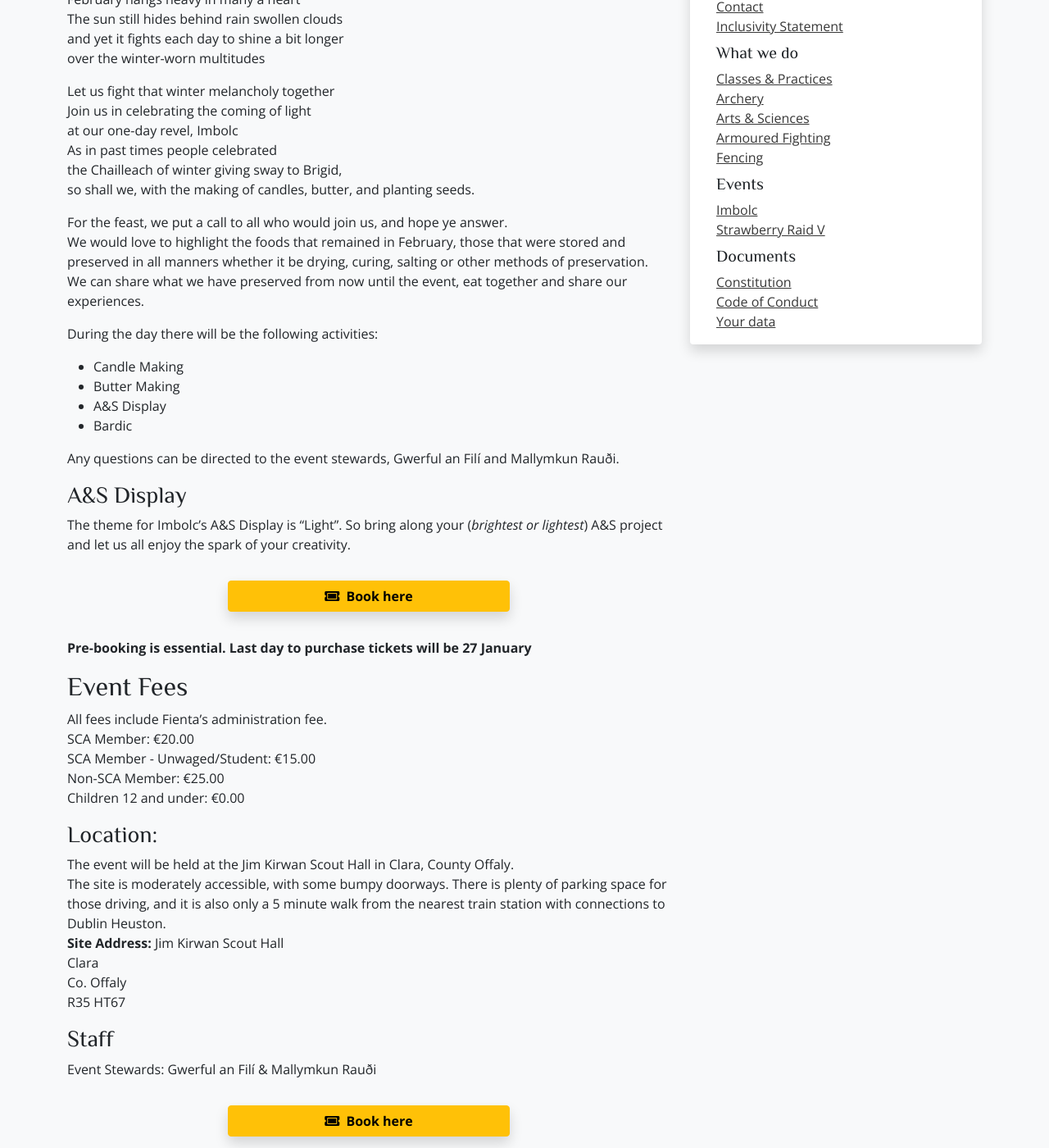
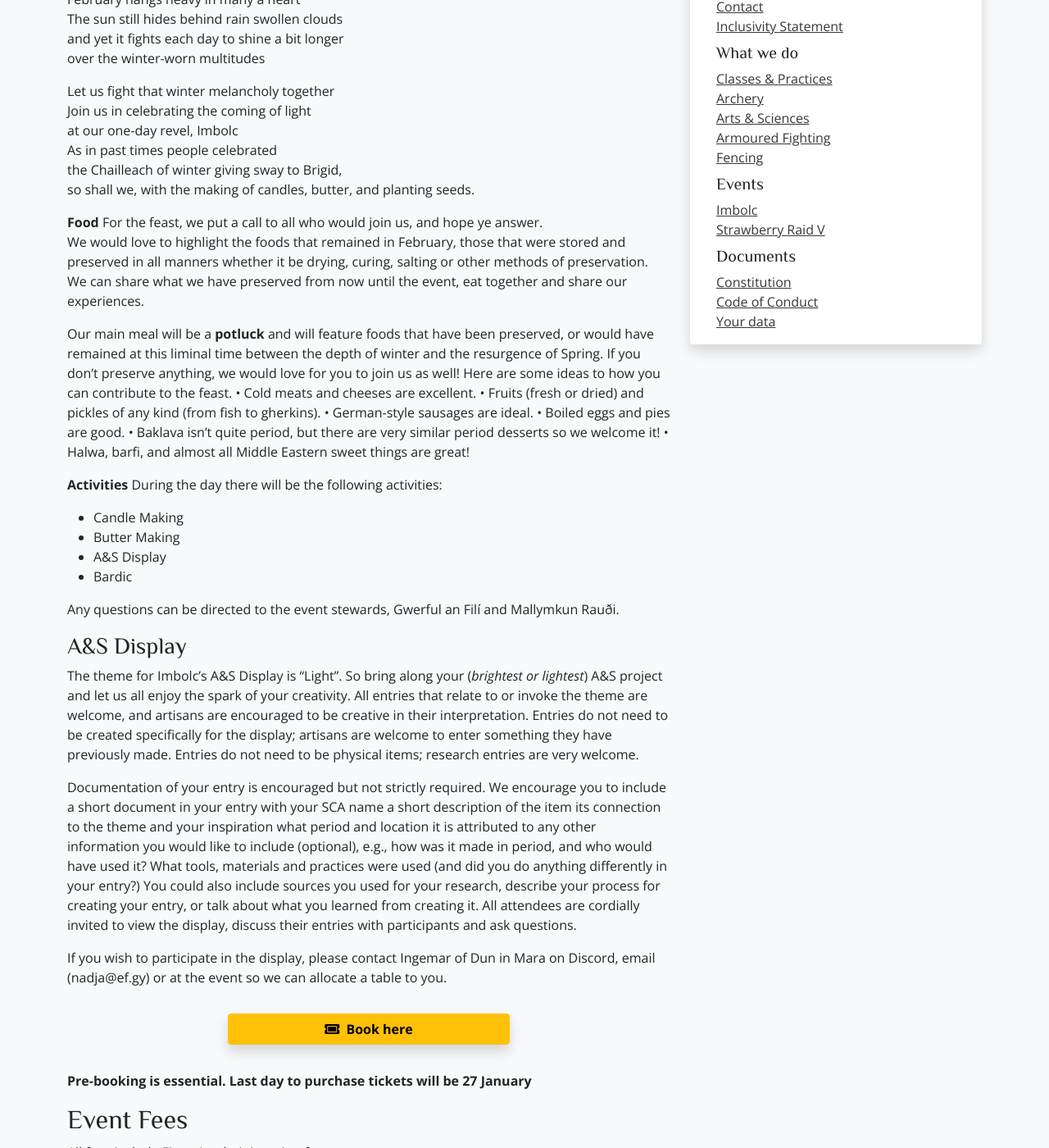
Before and after one commit to drachenwald/dun-in-mara, a Jekyll site: the page built from events/2026/imbolc/index.md, in a window 1280 px wide and 1400 px high, scrolled down 373 px. Shown: the whole window at 82% size. Built offline with Jekyll 4.4.1, drawn with Linux system fonts in a browser that asks for light colours; comment, search, counter and statistics services are not loaded.

Commit message:
updated imbolc event page

```diff
--- a/events/2026/imbolc/index.md
+++ b/events/2026/imbolc/index.md
@@ -20,10 +20,20 @@ As in past times people celebrated
 the Chailleach of winter giving sway to Brigid,
 so shall we, with the making of candles, butter, and planting seeds.
 
-
+**Food**
 For the feast, we put a call to all who would join us, and hope ye answer.
 We would love to highlight the foods that remained in February, those that were stored and preserved in all manners whether it be drying, curing, salting or other methods of preservation. We can share what we have preserved from now until the event, eat together and share our experiences.
 
+Our main meal will be a **potluck** and will feature foods that have been preserved, or would have remained at this liminal time between the depth of winter and the resurgence of Spring.
+If you don’t preserve anything, we would love for you to join us as well! Here are some ideas to how you can contribute to the feast.
+• Cold meats and cheeses are excellent.
+• Fruits (fresh or dried) and pickles of any kind (from fish to gherkins).
+• German-style sausages are ideal.
+• Boiled eggs and pies are good.
+• Baklava isn’t quite period, but there are very similar period desserts so we welcome it!
+• Halwa, barfi, and almost all Middle Eastern sweet things are great!
+
+**Activities**
 During the day there will be the following activities:
 - Candle Making
 - Butter Making
@@ -33,7 +43,18 @@ During the day there will be the following activities:
 Any questions can be directed to the event stewards, Gwerful an Filí and Mallymkun Rauði.
 
 ### A&S Display
-The theme for Imbolc's A&S Display is "Light". So bring along your (_brightest or lightest_) A&S project and let us all enjoy the spark of your creativity.
+The theme for Imbolc's A&S Display is "Light". So bring along your (_brightest or lightest_) A&S project and let us all enjoy the spark of your creativity. All entries that relate to or invoke the theme are welcome, and artisans are encouraged to be creative in their interpretation. Entries do not need to be created specifically for the display; artisans are welcome to enter something they have previously made. Entries do not need to be physical items; research entries are very welcome.
+
+Documentation of your entry is encouraged but not strictly required. We encourage you to include a short document in your entry with
+your SCA name
+a short description of the item
+its connection to the theme and your inspiration
+what period and location it is attributed to
+any other information you would like to include (optional), e.g., how was it made in period, and who would have used it? What tools, materials and practices were used (and did you do anything differently in your entry?) You could also include sources you used for your research, describe your process for creating your entry, or talk about what you learned from creating it.
+All attendees are cordially invited to view the display, discuss their entries with participants and ask questions.
+
+If you wish to participate in the display, please contact Ingemar of Dun in Mara on Discord, email (nadja@ef.gy) or at the event so we can allocate a table to you.
+
 
 <div class="text-center m-4">
   <a class="btn btn-warning shadow m-2 w-50" href="https://fienta.com/imbolc"><i class="fas fa-ticket-alt me-1 m"></i> Book here</a><br />
```
